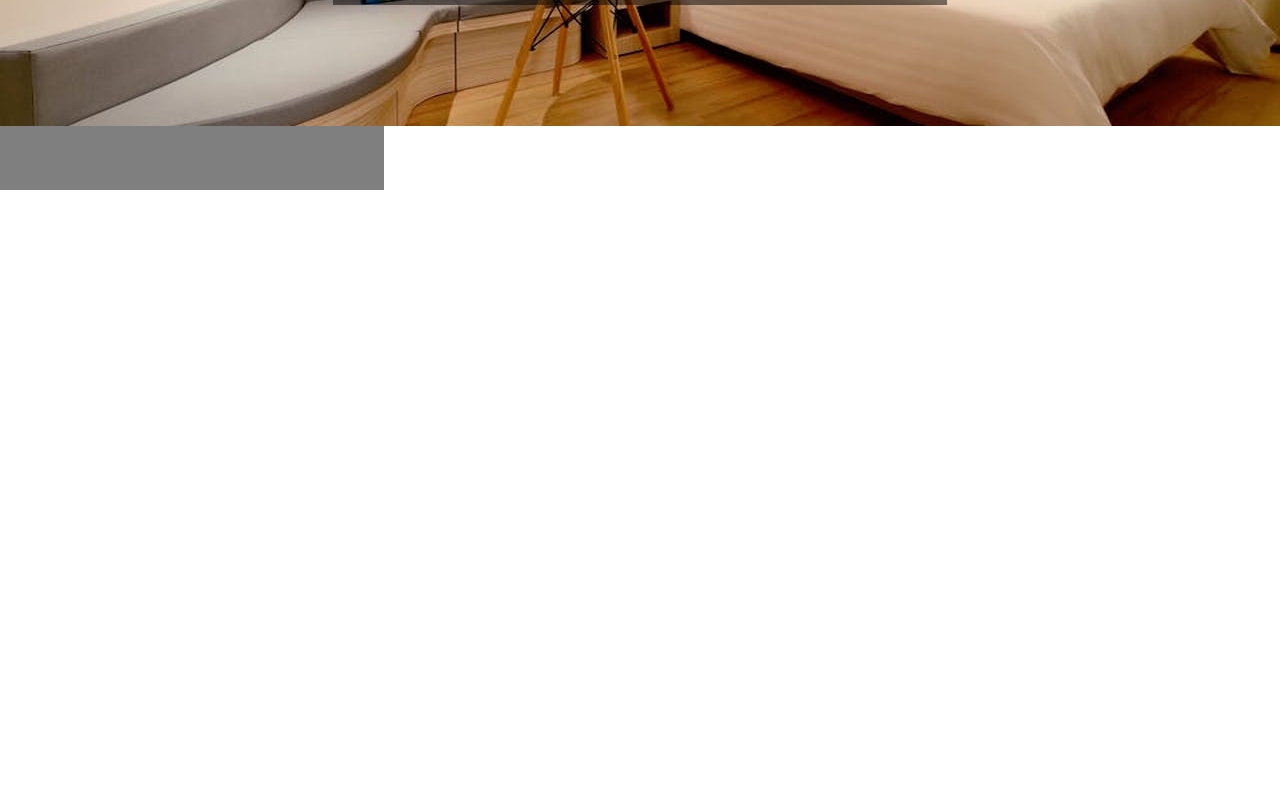
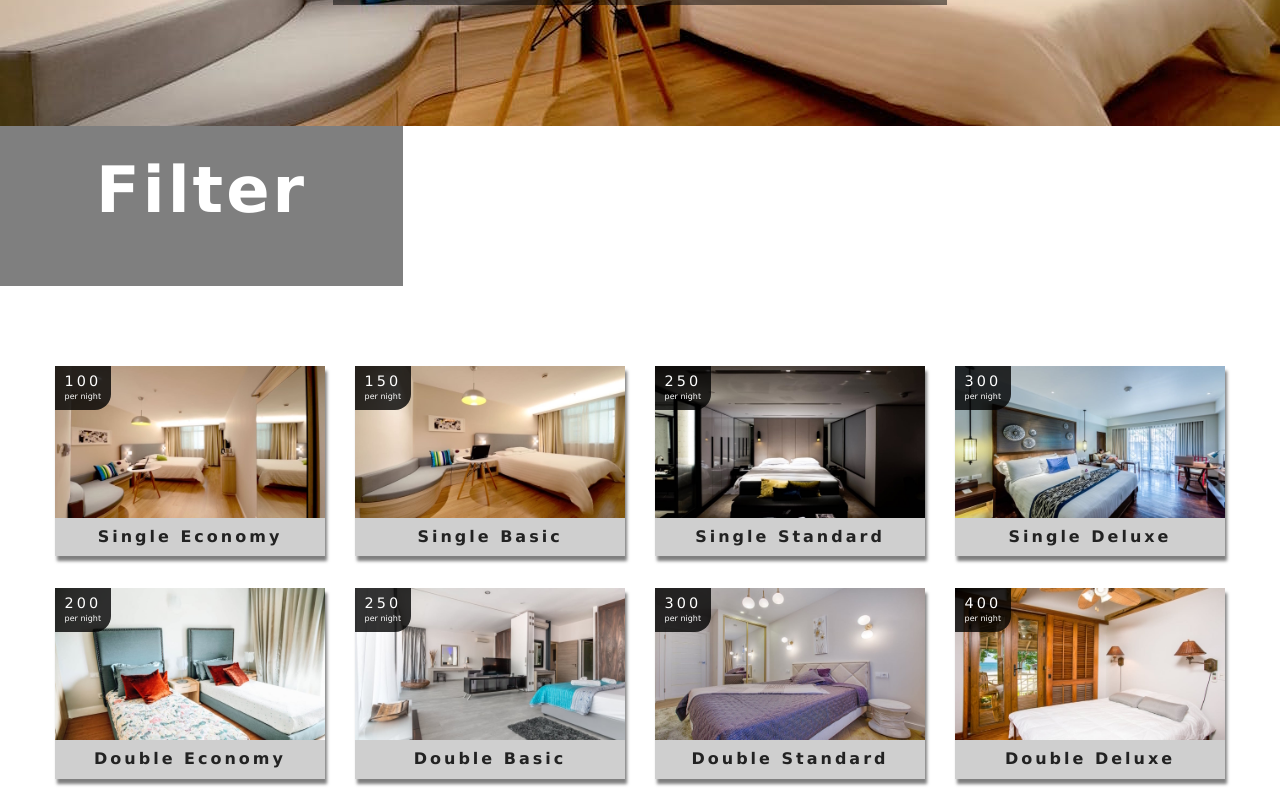
Before and after one commit to PaliyStepan/resortReact, a React (Create React App) app: page /rooms in a window 1280 px wide. Shown: the part 420-1220 px from the top of the page. Before the commit the page ends 800 px from the top, so only its background shows below. Built offline with nearby package versions, Linux system fonts and the light colour scheme.

Commit message:
add rooms-list component

```diff
--- a/src/components/Room.js
+++ b/src/components/Room.js
@@ -4,7 +4,7 @@ import {Link} from "react-router-dom";
 import PropTypes from "prop-types"
 
 const Room = (props)=> {
-    const { name, slug, images, price } = props.room;
+    const {name,slug,images,price} = props.room;
     return(
         <article className="room">
             <div className="img-container">
--- a/src/components/RoomsContainer.js
+++ b/src/components/RoomsContainer.js
@@ -11,8 +11,8 @@ function RoomsContainer({context}) {
         }
     return (
         <>
-            <RoomsList rooms={rooms} />
-            <RoomsFilter rooms={sortedRooms}/>
+            <RoomsFilter rooms={rooms}/>
+            <RoomsList rooms={sortedRooms} />
         </>
     )
 }
--- a/src/components/RoomsFilter.js
+++ b/src/components/RoomsFilter.js
@@ -3,7 +3,7 @@ import React from "react";
 const RoomsFilter = () => {
     return(
         <div className="banner">
-
+            <h1>filter</h1>
         </div>
 
     )
--- a/src/components/RoomsList.js
+++ b/src/components/RoomsList.js
@@ -1,11 +1,24 @@
 import React from "react";
+import Room from "./Room";
 
-const RoomsList = () => {
+const RoomsList = ({rooms}) => {
+    if (rooms.length === 0) {
+        return(
+            <div className="empty-search">
+                <h4>no rooms matched your search parameters </h4>
+            </div>
+        )
+    }
     return(
-        <div className="banner">
-
-        </div>
-
+        <section className="roomslist">
+            <div className="roomslist-center">
+                {
+                    rooms.map(item=>{
+                        return <Room key={item.id} room={item}/>
+                    })
+                }
+            </div>
+        </section>
     )
 };
 
```
